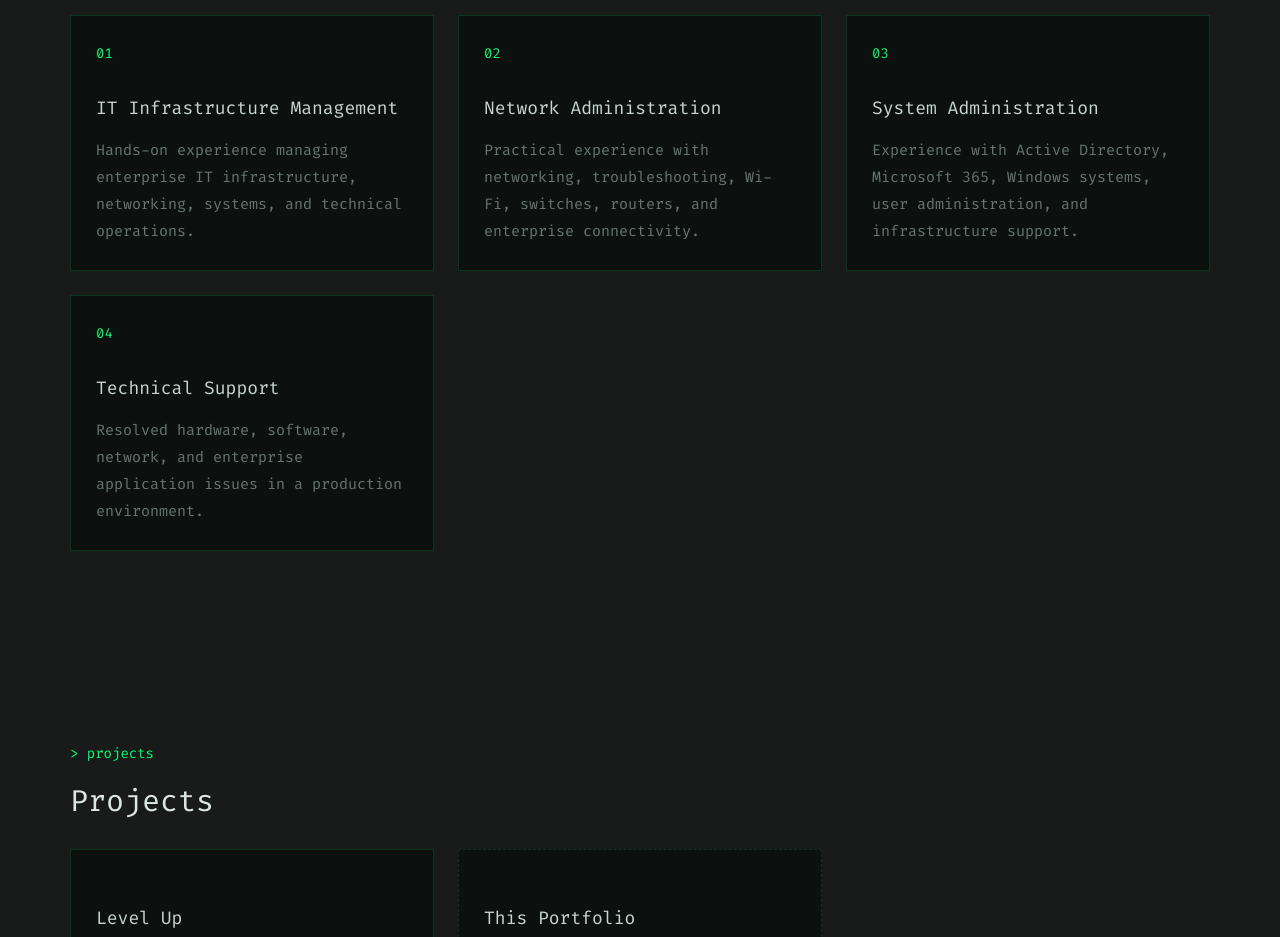
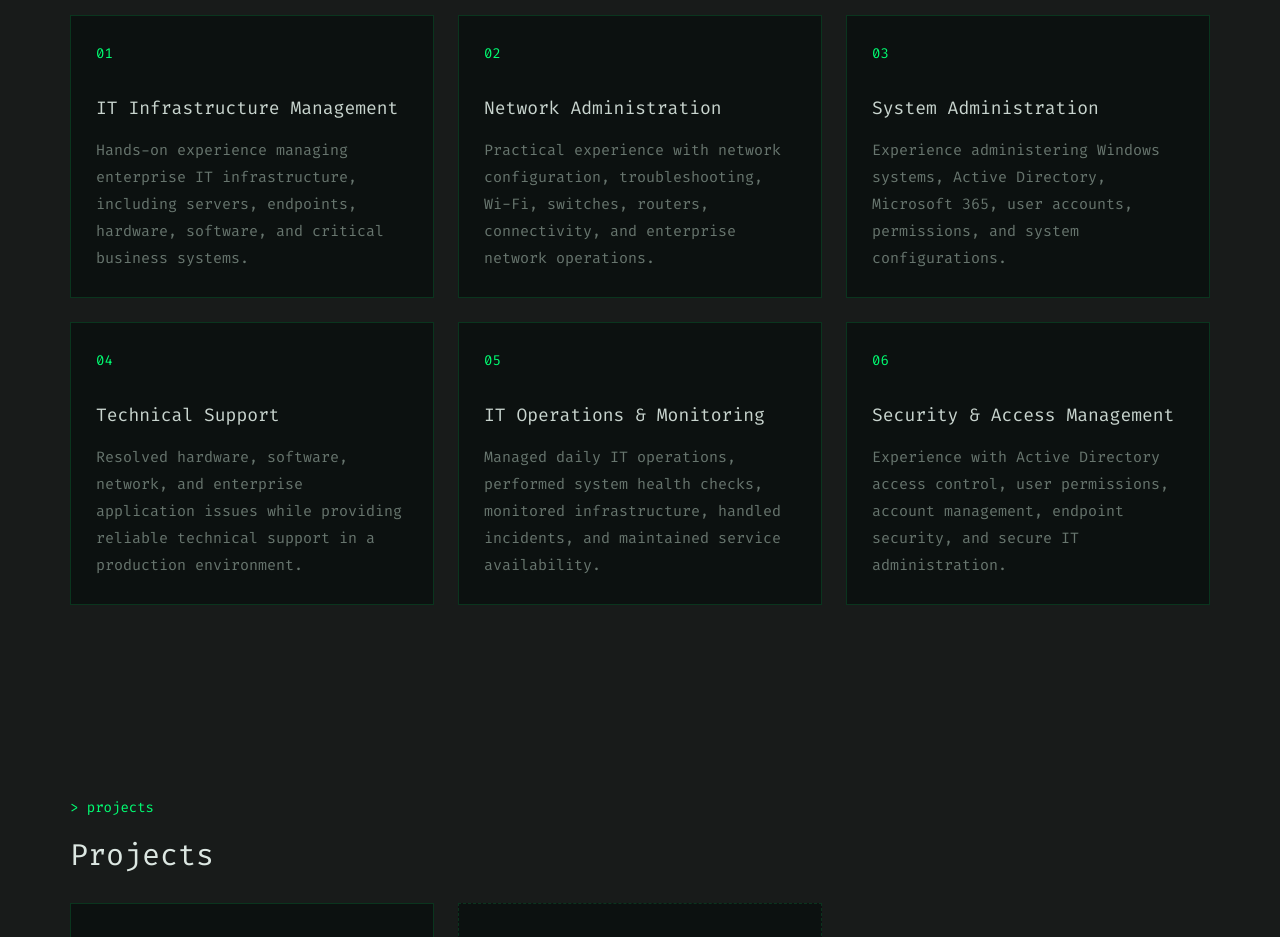
Before and after one commit to nitunjaychauhan4354-ctrl/nitunjay-portfolio, a React (Vite) app: page / in a window 1280 px wide. Shown: the part 3580-4517 px from the top of the page. Built offline with nearby package versions, Linux system fonts and the light colour scheme.

Commit message:
Achivments

```diff
--- a/src/data/Achivemnets.js
+++ b/src/data/Achivemnets.js
@@ -3,24 +3,36 @@ export const achievements = [
         number: "01",
         title: "IT Infrastructure Management",
         description:
-            "Hands-on experience managing enterprise IT infrastructure, networking, systems, and technical operations."
+            "Hands-on experience managing enterprise IT infrastructure, including servers, endpoints, hardware, software, and critical business systems."
     },
     {
         number: "02",
         title: "Network Administration",
         description:
-            "Practical experience with networking, troubleshooting, Wi-Fi, switches, routers, and enterprise connectivity."
+            "Practical experience with network configuration, troubleshooting, Wi-Fi, switches, routers, connectivity, and enterprise network operations."
     },
     {
         number: "03",
         title: "System Administration",
         description:
-            "Experience with Active Directory, Microsoft 365, Windows systems, user administration, and infrastructure support."
+            "Experience administering Windows systems, Active Directory, Microsoft 365, user accounts, permissions, and system configurations."
     },
     {
         number: "04",
         title: "Technical Support",
         description:
-            "Resolved hardware, software, network, and enterprise application issues in a production environment."
+            "Resolved hardware, software, network, and enterprise application issues while providing reliable technical support in a production environment."
+    },
+    {
+        number: "05",
+        title: "IT Operations & Monitoring",
+        description:
+            "Managed daily IT operations, performed system health checks, monitored infrastructure, handled incidents, and maintained service availability."
+    },
+    {
+        number: "06",
+        title: "Security & Access Management",
+        description:
+            "Experience with Active Directory access control, user permissions, account management, endpoint security, and secure IT administration."
     }
 ];
```
